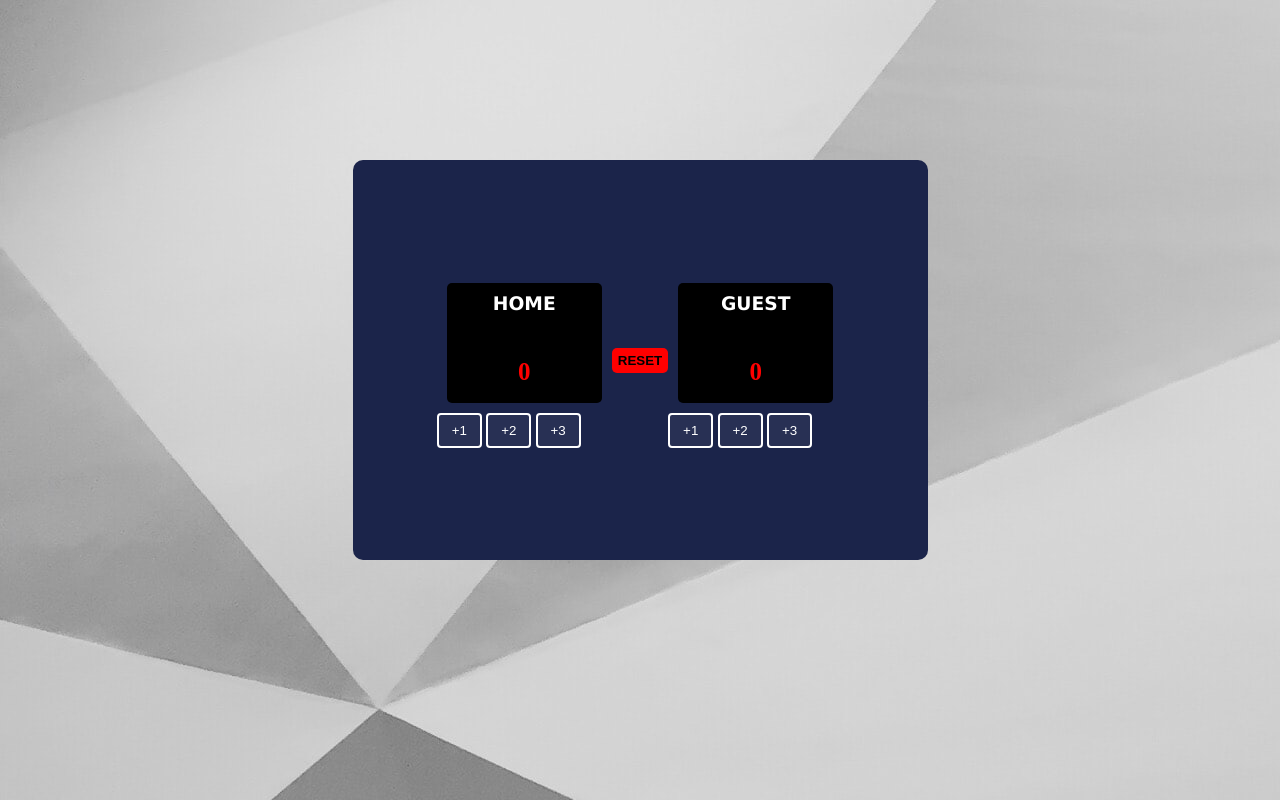
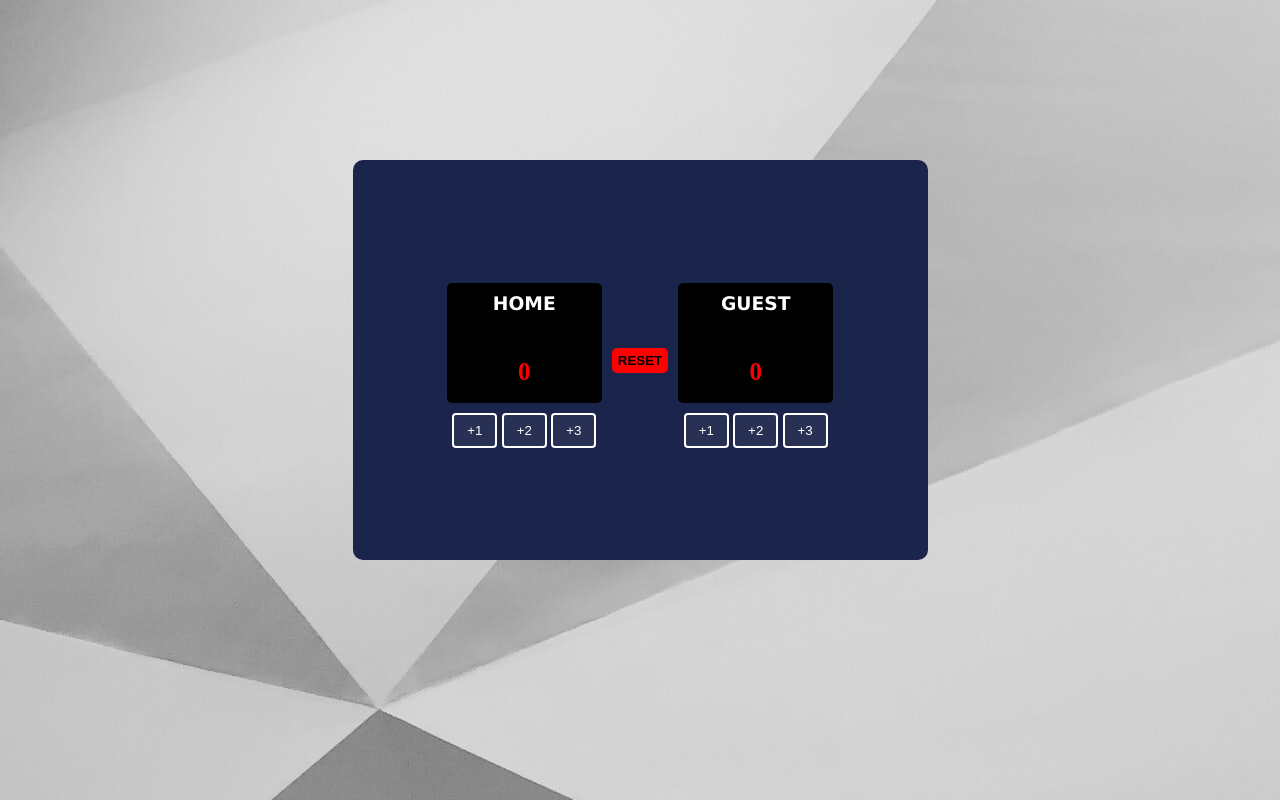
Before and after one commit to Capalotty/Basketball-Scoreboard, a website built with Vite: page index.html in a window 1280 px wide. Built offline with nearby package versions, Linux system fonts and the light colour scheme.

Commit message:
Update index.css

```diff
--- a/index.css
+++ b/index.css
@@ -71,7 +71,7 @@ section{
 }
 
 
-.Left, Right{
+.left, .right{
     justify-content: center;
     align-items: center;
     display: flex;
```
